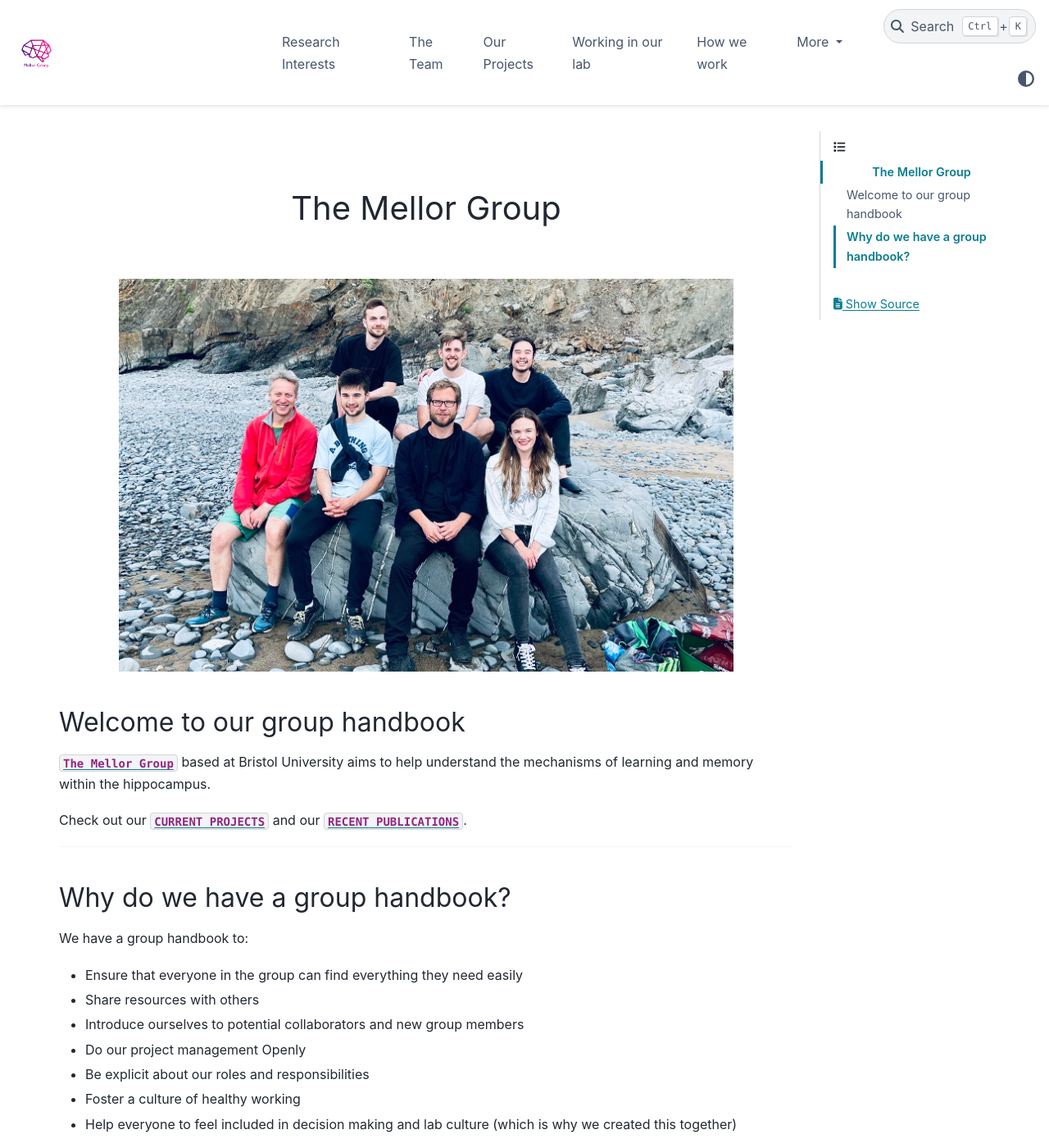
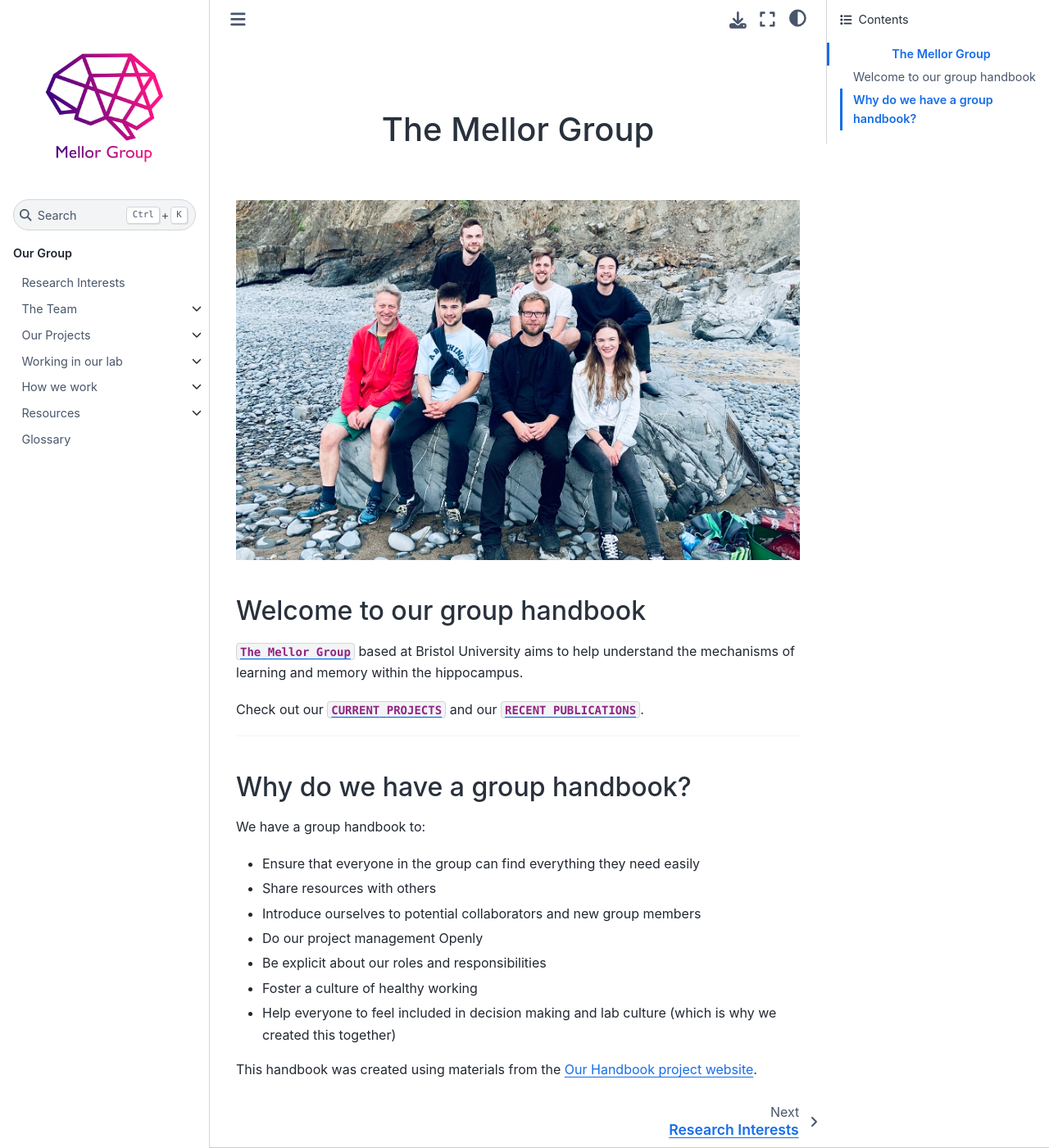
Before and after one commit to mellor-lab/mellor-lab.github.io, a Jupyter Book: the page built from book/contents/welcome.md, in a window 1280 px wide and 1400 px high. Shown: the whole window at 82% size. Built offline with Jupyter Book 1.0.4 settings and Sphinx 7.4.7 and the Sphinx Book theme 1.1.4, drawn with Linux system fonts in a browser that asks for light colours; pages that are not in the unit, such as notebooks, are missing from menus; some of the changed text lies outside the part shown.

Commit message:
removed theme

```diff
--- a/book/_config.yml
+++ b/book/_config.yml
@@ -23,4 +23,3 @@
         </p>
     config:
         html_show_copyright: false
-        html_theme: pydata_sphinx_theme
```
